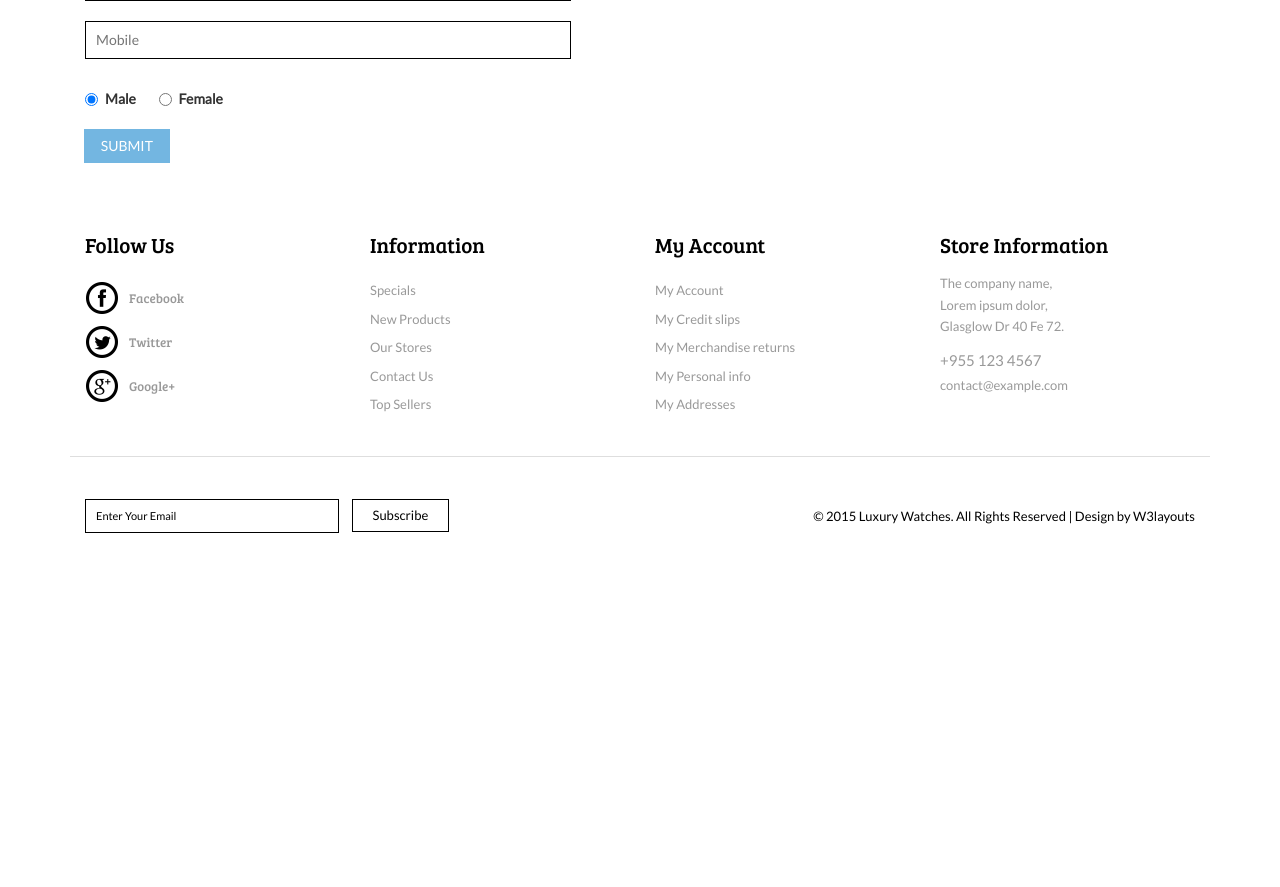
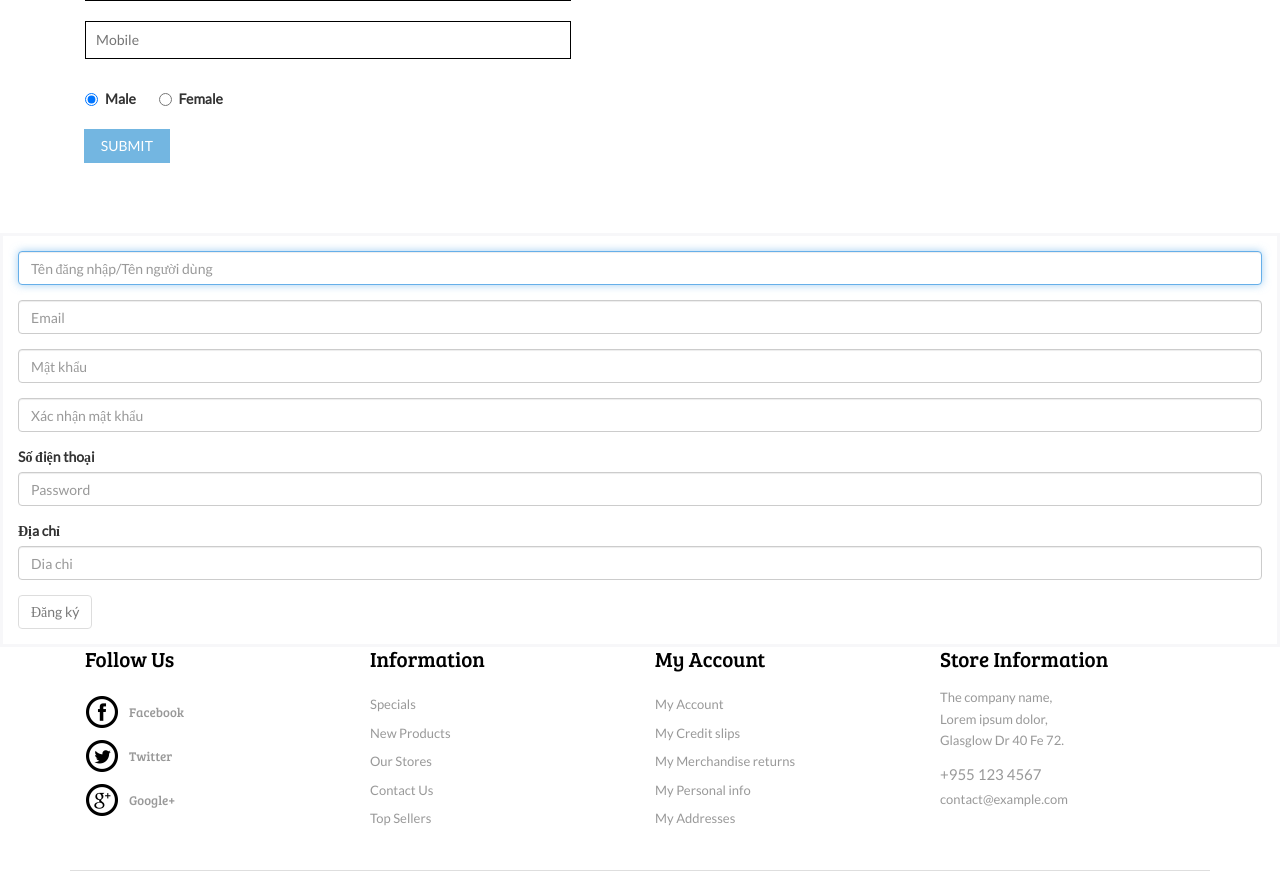
Before and after one commit to Banh-Chuoi-Tra-Da/Luxury-watch-online, a PHP site: page /Luxury-watch-online/register.html in a window 1280 px wide. Shown: the part 543-1430 px from the top of the page. Before the commit the page ends 1076 px from the top, so only its background shows below. Run offline with PHP 8.4, Linux system fonts and the light colour scheme.

Commit message:
Update CSS & some information

```diff
--- a/luxury watch/check_email_availablity.php
+++ b/luxury watch/check_email_availablity.php
@@ -9,6 +9,7 @@
 
 		if ($result->num_rows > 0) {
 		echo '<div class="alert alert-danger"><b>Haizz!</b> Email này cũng đã có òi bạn ơii </div>';
+		echo "<script>$('#form_email').val('')</script>";
 		}
 		else {
 		echo '<div class="alert alert-success"><b>Chà,</b> Cuối cùng bạn cũng có thể sử dụng email này.</div>';
--- a/luxury watch/check_username_availablity.php
+++ b/luxury watch/check_username_availablity.php
@@ -11,6 +11,7 @@
 
 	if ($result->num_rows > 0) {
 	echo '<div class="alert alert-danger"><b>Oh no!</b> Tên người dùng đã có òi </div>';
+	echo "<script>$('#form_username').val('')</script>";
 	}
 	else {
 	echo '<div class="alert alert-success"><b>Tuyệt vời</b> Bạn có thể sử dụng tên người dùng này.</div>';
--- a/luxury watch/header.php
+++ b/luxury watch/header.php
@@ -149,7 +149,7 @@ session_start();
     <!--top-header-->
     <!--start-logo-->
     <div class="logo">
-        <a href="index.html">
+        <a href="index.php">
             <h1>Luxury Watches</h1>
         </a>
     </div>
--- a/luxury watch/register.html
+++ b/luxury watch/register.html
@@ -72,7 +72,7 @@ Smartphone Compatible web template, free webdesigns for Nokia, Samsung, LG, Sony
 	<!--top-header-->
 	<!--start-logo-->
 	<div class="logo">
-		<a href="index.html"><h1>Luxury Watches</h1></a>
+		<a href="index.php"><h1>Luxury Watches</h1></a>
 	</div>
 	<!--start-logo-->
 	<!--bottom-header-->
@@ -271,6 +271,49 @@ Smartphone Compatible web template, free webdesigns for Nokia, Samsung, LG, Sony
 						</div>
 		</div>
 	</div>
+	<script src="registerValidation.js"></script>
+	<form id="reg_form" action="thuc_hien_dang_ky.php" method="POST">
+
+	<div style="padding: 1.5rem;
+    margin-right: 0;
+    margin-left: 0;
+    border-width: 0.2rem;
+	border: solid #f7f7f9;
+	position: relative;
+	">
+	<div class="form-group">
+	      <span class="signup-error" id="errorusername" style="color: red">...</span>
+	      <input type="text" class="form-control" id="form_username" placeholder="Tên đăng nhập/Tên người dùng" name="username">
+	      <span class="signup-error" id="errorusername2" style="color: red"></span>
+	      </div>
+<div class="form-group">
+		  <span class="signup-error" id="erroremail" style="color: red">...</span>
+	      <input type="email" class="form-control" id="form_email" placeholder="Email" name="email">
+	      <span class="signup-error" id="erroremail2" style="color: red"></span>
+  	</div>
+
+    <div class="form-group">
+      <span class="signup-error" id="errorpass" style="color: red">...</span>
+      <input type="password" class="form-control" id="form_pwd" placeholder="Mật khẩu" name="pass">
+    </div>
+    <div class="form-group">
+      <span class="signup-error" id="errorconpass" style="color: red">...</span>
+      <input type="password" class="form-control" id="form_conpwd" placeholder="Xác nhận mật khẩu">
+    </div>
+    <!-- Thêm SDT, Dia Chi -->
+    <div class="form-group">
+      <label for="exampleInputPassword1">Số điện thoại</label>
+      <input type="text" name="phone_number" class="form-control" id="exampleInputPassword1" placeholder="Password">
+
+    </div>
+    <div class="form-group">
+      <label for="exampleInputPassword1">Địa chỉ</label>
+      <input type="text" name="address" class="form-control" id="exampleInputPassword1" placeholder="Dia chi">
+
+    </div>
+    <button type="submit" class="btn btn-default" name="submit">Đăng ký</button>
+  </form>
+  </div>
 	<!--register-end-->
 	<!--information-starts-->
 	<div class="information">
```
Also changed, not shown: luxury watch/footer.php (+6 -6 lines), luxury watch/register.php (+28 -3 lines), luxury watch/signin.php (+14 -2 lines), luxury watch/images/background.png (added).
